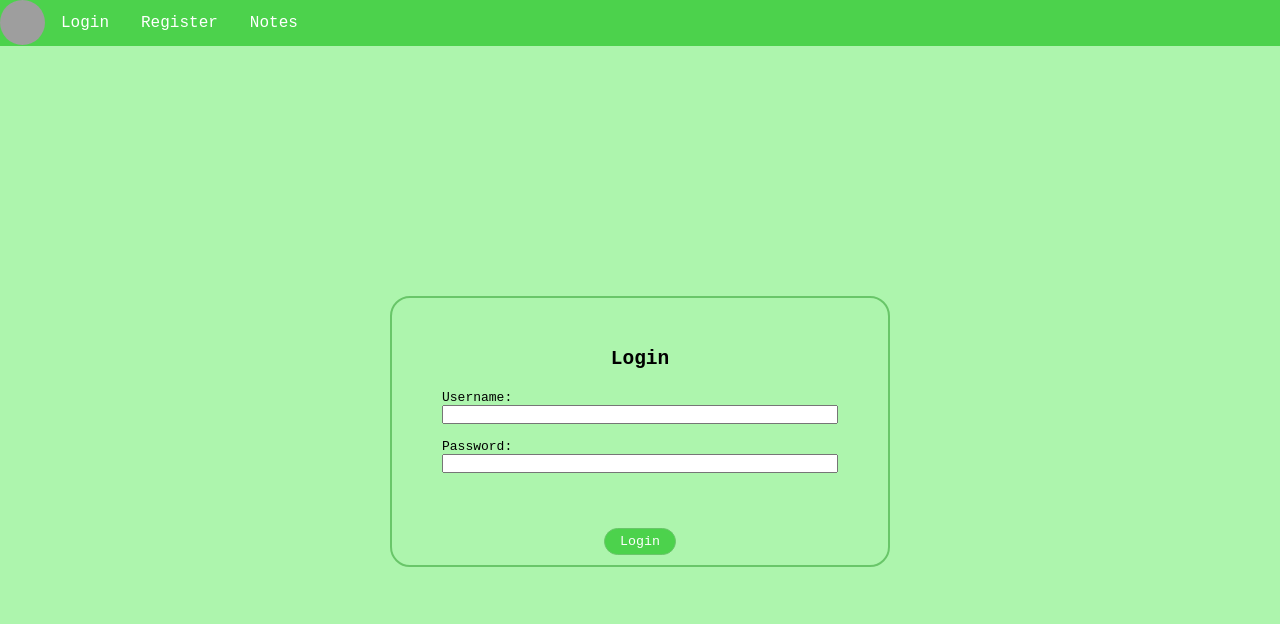
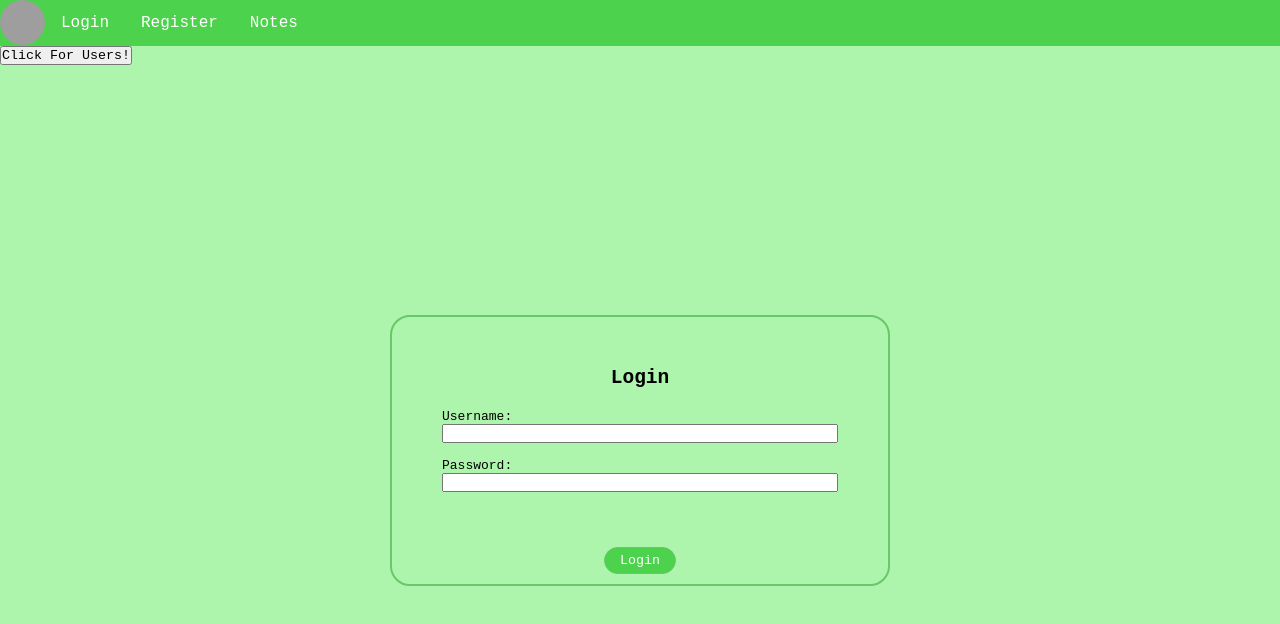
Before and after one commit to N02959575/WDP2022Project, a website: page public/login.html in a window 1280 px wide. Drawn offline with Linux system fonts and the light colour scheme; grey boxes are pictures that could not be loaded.

Commit message:
added button to test fetch on users

```diff
--- a/public/login.html
+++ b/public/login.html
@@ -14,6 +14,16 @@
       <a href="register.html">Register</a>
       <a href="note.html">Notes</a>
     </nav>
+
+    <!-- temporary button for printing users to console -->
+
+    <div>
+      <button type="button" id="btn-users">Click For Users!</button>
+      <section id="userList" class="container hide"></section>
+    </div>
+
+    <!-- temporay button end -->
+
     <div class="login-registration">
       <form id="loginForm">
         <h2>Login</h2>
```
